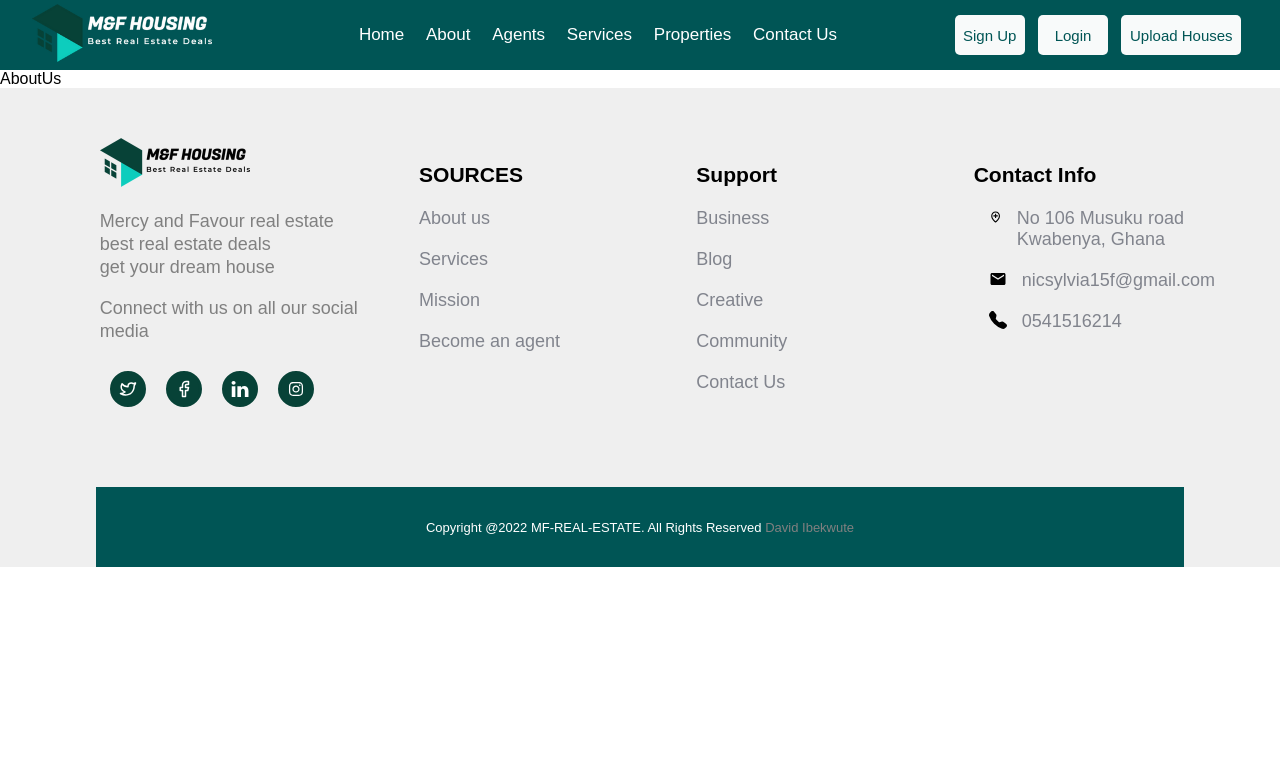
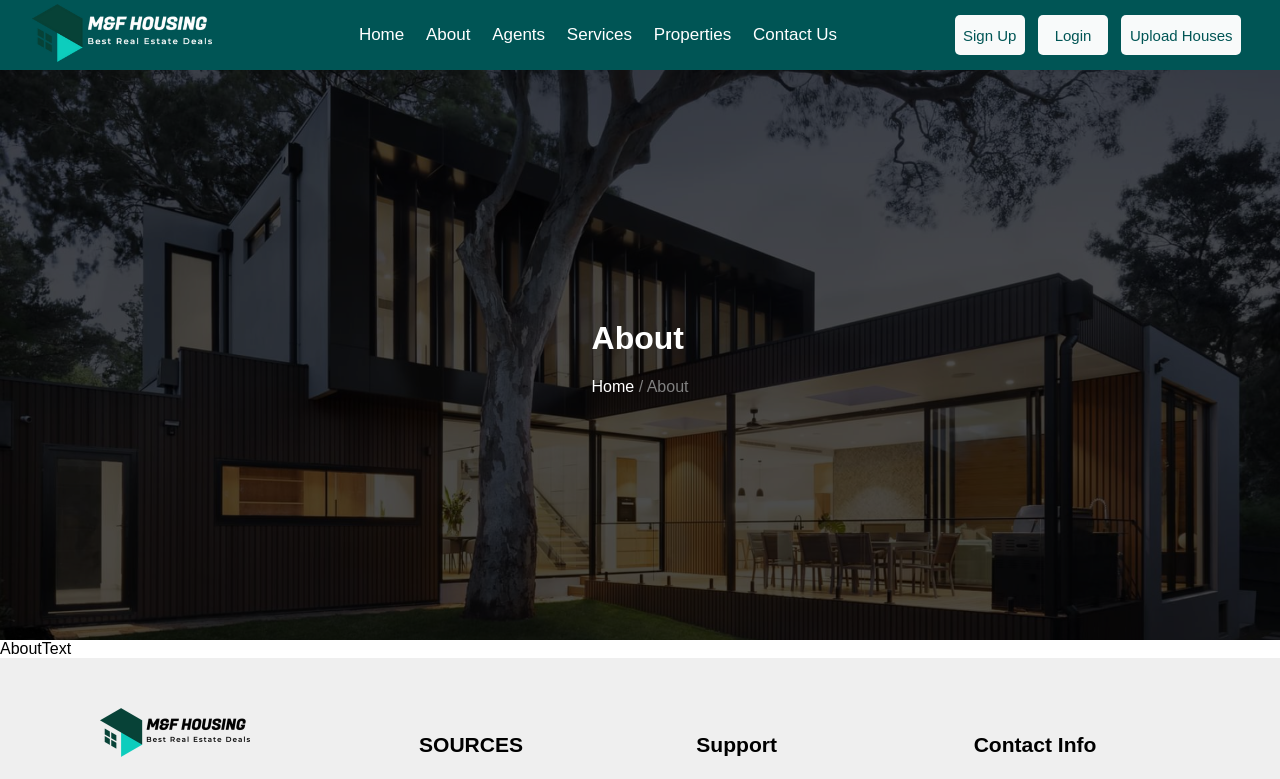
Before and after one commit to dev-sylv/Clientside-RealEstate, a React (Create React App) app: page /about-us in a window 1280 px wide. Shown: the top 779 px of the page. Built offline with nearby package versions, Linux system fonts and the light colour scheme.

Commit message:
saved about codes

```diff
--- /dev/null
+++ b/src/Components/AboutUs/AboutText.tsx
@@ -0,0 +1,9 @@
+import React from 'react'
+
+const AboutText = () => {
+  return (
+    <div>AboutText</div>
+  )
+}
+
+export default AboutText
--- a/src/Components/AboutUs/AboutUs.tsx
+++ b/src/Components/AboutUs/AboutUs.tsx
@@ -1,8 +1,13 @@
 import React from 'react'
+import AboutText from './AboutText'
+import Hero from './Hero'
 
 const AboutUs = () => {
   return (
-    <div>AboutUs</div>
+    <div>
+      <Hero />
+      <AboutText />
+    </div>
   )
 }
 
--- /dev/null
+++ b/src/Components/AboutUs/Hero.tsx
@@ -0,0 +1,50 @@
+import React from 'react'
+import styled from 'styled-components';
+import hero from "../Assets/otherpages.jpg";
+
+const Hero = () => {
+  return (
+    <div>
+        <Container>
+            <Wrapper>
+                <h1>About</h1>
+                <p><a href="/">Home</a> / About</p>
+            </Wrapper>
+        </Container>
+    </div>
+  )
+}
+
+export default Hero;
+
+const Container = styled.div`
+    width: 100%;
+    height: calc(80vh - 70px);
+    display: flex;
+    align-items: center;
+    justify-content: center;
+    background-color: red;
+    background-image: url(${hero});
+    background-position: center;
+    background-size: cover;
+    background-repeat: no-repeat;
+    color: white;
+    position: relative;
+    ::before{
+        content: "";
+        width: 100%;
+        height: calc(80vh - 70px);
+        background-color: rgba(0, 0, 0, 0.7);
+        position: absolute;
+    }
+`;
+const Wrapper = styled.div`
+    z-index: 2;
+    a{
+        text-decoration: none;
+        color: white;
+    }
+    p{
+        color: grey;
+    }
+`;
```
Also changed, not shown: src/Components/Assets/otherpages.jpg (added).
